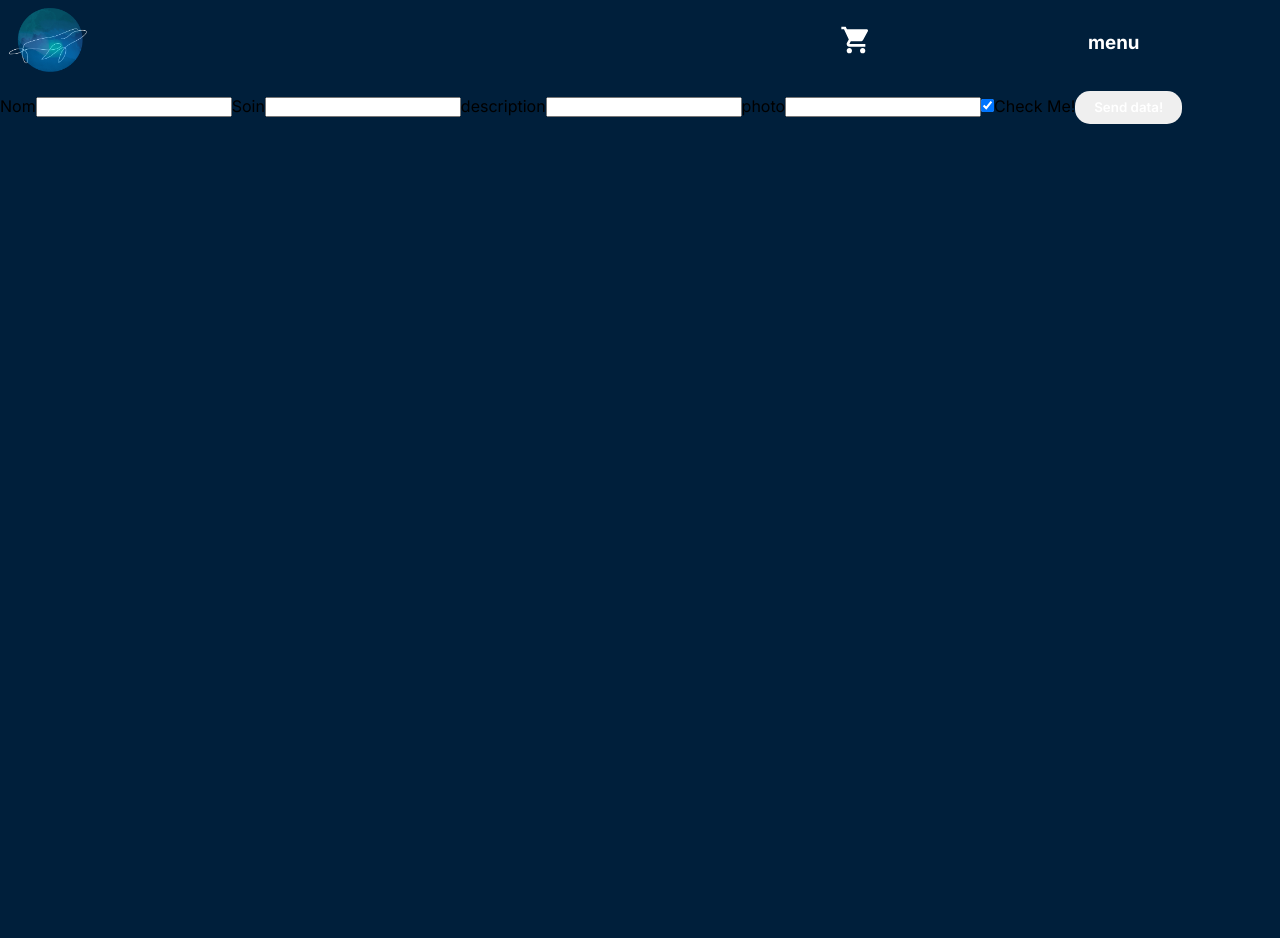
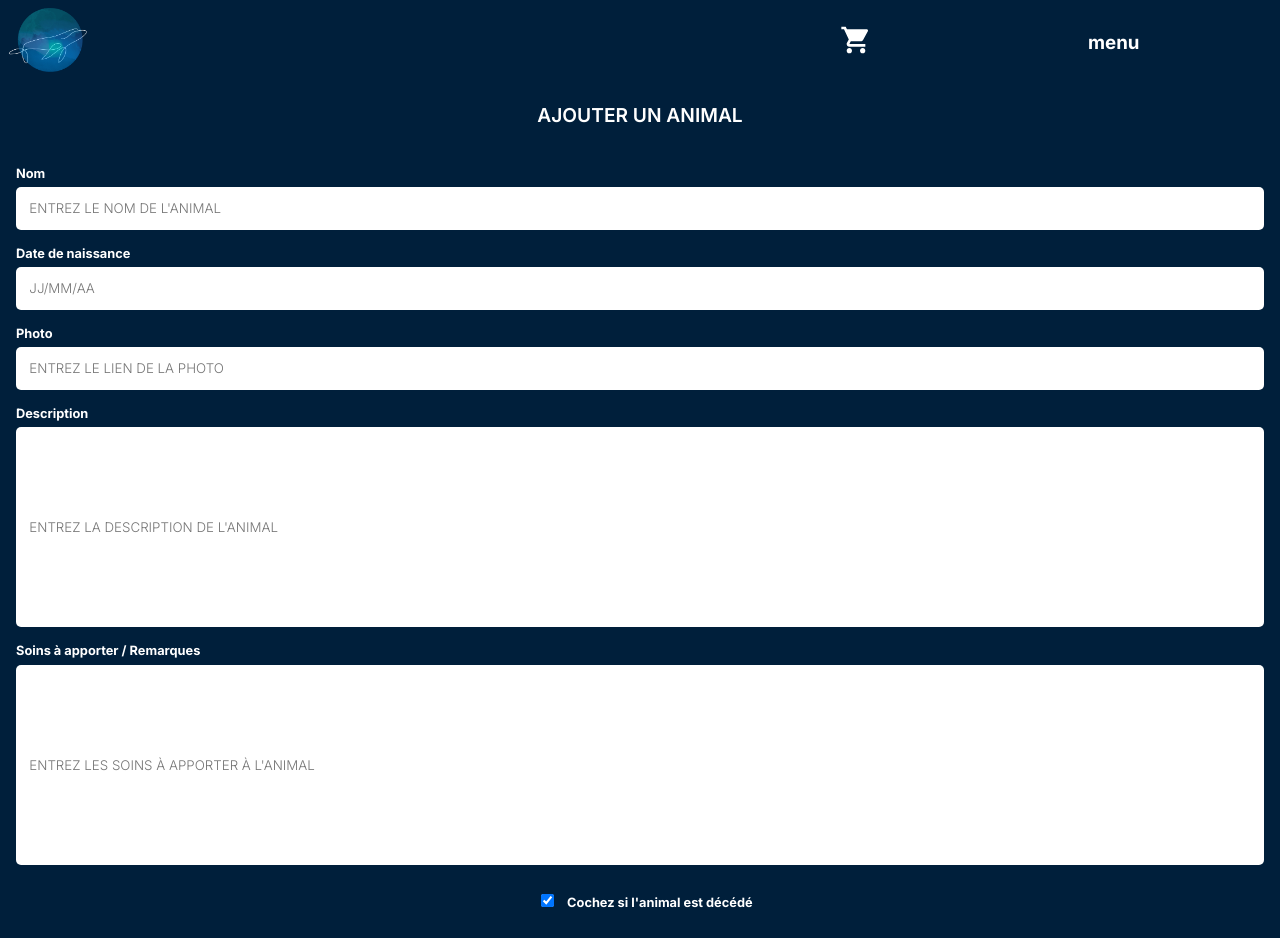
Before and after one commit to adelevrc/api-symfony, a React (Create React App) app in the folder front/: page /create/animals in a window 1280 px wide. Shown: the top 938 px of the page. Before the commit the page ends 800 px from the top, so only its background shows below. Built offline with nearby package versions, Linux system fonts and the light colour scheme.

Commit message:
css form add Animal

```diff
--- a/front/src/Animals/AddAnimal.js
+++ b/front/src/Animals/AddAnimal.js
@@ -53,29 +53,53 @@ export class AddAnimal extends React.Component {
 
     render() {
       return (
+        <div>
+
+          <h1 className="h1-white-centered-uppercase">
+            Ajouter un animal
+          </h1>
+
         <form onSubmit={this.handleSubmit}>
-          <label htmlFor="name">Nom</label>
-          <input id="name" name="name" type="text" onChange={this.handleChange} />
+          <div className="bloc-animal-form-label-input">
+            <label htmlFor="name">Nom</label>
+            <input id="name" name="name" type="text" placeholder="Entrez le nom de l'animal" onChange={this.handleChange} />
+          </div>
 
-          <label htmlFor="description">Soin</label>
-          <input id="description" name="description" type="text" onChange={this.handleChange} />
+          <div className="bloc-animal-form-label-input">
+            <label htmlFor="dateOfBirth">Date de naissance</label>
+            <input id="dateOfBirth" name="dateOfBirth" type="text" placeholder="JJ/MM/AA" onChange={this.handleChange} />
+          </div>
 
-          <label htmlFor="care">description</label>
-          <input id="care" name="care" type="text" onChange={this.handleChange} />
+          <div className="bloc-animal-form-label-input">
+            <label htmlFor="photo">Photo</label>
+            <input id="photo" name="photo" type="text" placeholder="Entrez le lien de la photo" onChange={this.handleChange} />
+          </div>
 
-          <label htmlFor="photo">photo</label>
-          <input id="photo" name="photo" type="text" onChange={this.handleChange} />
+          <div className="bloc-animal-form-label-input">
+            <label htmlFor="description">Description</label>
+            <input id="description" name="description" type="textarea" placeholder="Entrez la description de l'animal" onChange={this.handleChange} />
+          </div>
 
-          <label>
-              <input type="checkbox" name="isDead"
-              defaultChecked={this.state.isChecked}
-              onChange={this.toggleChange}
-              />
-              Check Me!
-          </label>
+          <div className="bloc-animal-form-label-input">
+            <label htmlFor="care">Soins à apporter / Remarques </label>
+            <input id="care" name="care" type="textarea" placeholder="Entrez les soins à apporter à l'animal" onChange={this.handleChange} />
+          </div>
 
-          <button>Send data!</button>
+          <div className="bloc-animal-checkbox-label-input">
+            <label>
+                <input id="checkbox-is-dead" type="checkbox" name="isDead"
+                defaultChecked={this.state.isChecked}
+                onChange={this.toggleChange}
+                />
+                Cochez si l'animal est décédé
+            </label>
+          </div>
+          <div className="div-btn-add-animal">
+            <button className="green-large-btn add-animal-btn">Ajouter un animal</button>
+          </div>
         </form>
+
+        </div>
       );
     }
   }
--- a/front/src/App.css
+++ b/front/src/App.css
@@ -10,17 +10,25 @@ img {
   margin: 0 0 1em 0;
 }
 
-.h1-blue-centered-uppercase, .h1-blue-right-uppercase{
+.h1-blue-centered-uppercase, .h1-blue-right-uppercase, .h1-white-centered-uppercase{
   text-transform: uppercase;
   font-size: 1.2em;
   font-weight: 600;
+}
+
+.h1-blue-centered-uppercase, .h1-blue-right-uppercase{
   color: #1C9BD4;
 }
+
+.h1-white-centered-uppercase{
+  color: white;
+}
+
 
 .h1-blue-right-uppercase, .h2-white-right-uppercase {
   margin: 1em;
 }
-.h1-blue-centered-uppercase{
+.h1-blue-centered-uppercase, .h1-white-centered-uppercase{
   text-align: center;
   margin: 1em 0 2em 0;
 }
@@ -122,6 +130,16 @@ cursor: pointer;
   flex-direction: row;
   justify-content: right;
 }
+
+.add-animal-btn{
+  margin: 1em;
+  padding: 1em;
+}
+
+.div-btn-add-animal{
+  display: flex;
+  justify-content: center;
+}
 /* //////////////////////////////////////////// SUPPORT US //////////////////////////////*/
 
 .support-us-div{
@@ -193,3 +211,47 @@ nav{
 .div-carousel-component{
   margin: 1em 0 1em 2em;
 }
+
+/* ////////////////////////////////////////////  FORMS  //////////////////////////////*/
+
+label{
+font-size: 0.8em;
+font-weight: 700;
+text-align: left;
+color: white;
+margin: 0 0 0.5em 0;
+}
+
+input{
+  border-radius: 5px;
+  border: none;
+  min-height: 3em;
+  padding: 1em;
+  color: black;
+  text-transform: uppercase;
+  font-weight: 300;
+
+}
+
+.bloc-animal-form-label-input{
+  display: flex;
+  flex-direction: column;
+  margin: 1em;
+}
+
+#care, #description {
+  min-height: 15em;
+}
+
+.bloc-animal-checkbox-label-input{
+  display: flex;
+  flex-direction: row;
+  min-width: 5em;
+  justify-content: center;
+  align-content: center;
+}
+
+#checkbox-is-dead{
+  margin: 1em;
+  min-height: 0em;
+}
```
Also changed, not shown: front/public/logo192.png (deleted), front/public/logo512.png (deleted).
